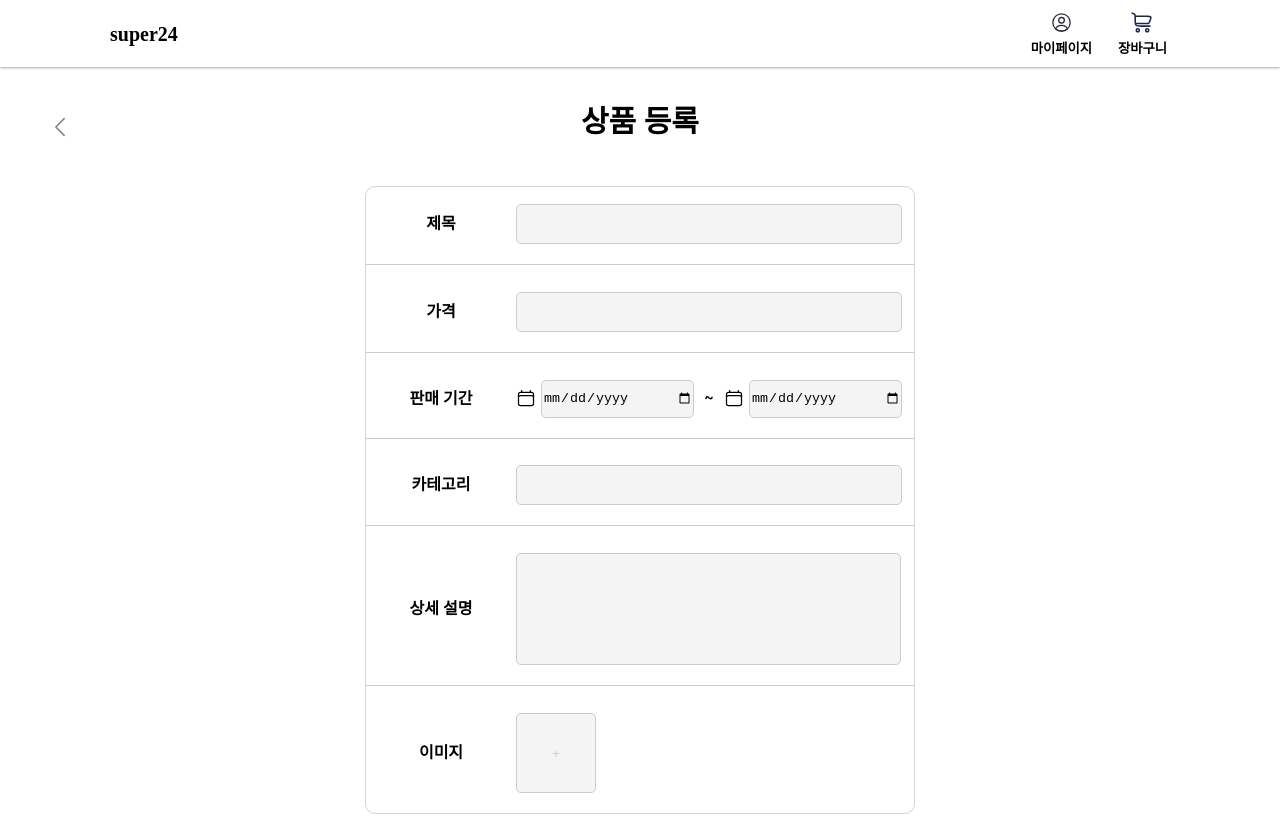
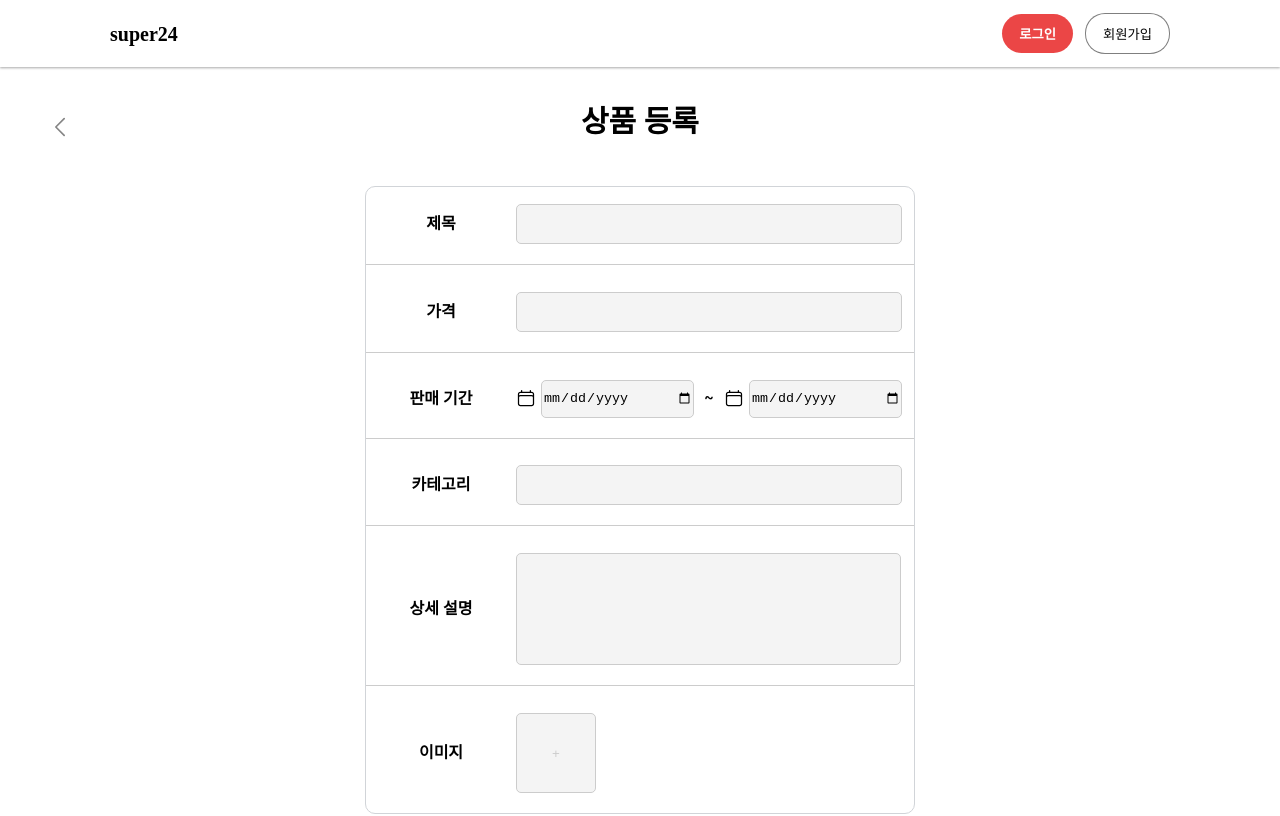
Before and after one commit to ujeans/shoppingmall_frontend, a React (Create React App) app in the folder shoppingmall/: page /PR in a window 1280 px wide. Shown: the top 816 px of the page. Built offline with nearby package versions, Linux system fonts and the light colour scheme.

Commit message:
feature : 각 파트 navigate 연결
nav바, 로그인창, 회원가입창 navigate 연결

```diff
--- a/shoppingmall/src/components/nav/Nav.js
+++ b/shoppingmall/src/components/nav/Nav.js
@@ -1,34 +1,53 @@
 import React, { useState } from "react";
 import styled from "styled-components";
 import { theme } from "../../style/theme";
+import { useNavigate } from "react-router-dom";
 
 //svg
 import mypage from "../../assets/mypage.svg";
 import cart from "../../assets/cart.svg";
 
 const Nav = () => {
+  // eslint-disable-next-line
   const [isLoggedIn, setLoggedIn] = useState(false);
+
+  const navigate = useNavigate();
+  const moveToHome = () => {
+    navigate("/");
+  };
+  const moveToLogin = () => {
+    navigate("/login");
+  };
+  const moveToSignup = () => {
+    navigate("/signup");
+  };
+  const moveToMypage = () => {
+    navigate("/mypage");
+  };
+  const moveToCart = () => {
+    navigate("/cart");
+  };
 
   return (
     <Container>
       <Wrapper>
-        <Title>super24</Title>
+        <Title onClick={moveToHome}>super24</Title>
         <ButtonWrapper>
           {isLoggedIn ? (
             <>
-              <LoginButton>로그인</LoginButton>
-              <SignupButton>회원가입</SignupButton>
+              <MyPageButton onClick={moveToMypage}>
+                <Icon src={mypage} />
+                <ButtonText>마이페이지</ButtonText>
+              </MyPageButton>
+              <CartButton onClick={moveToCart}>
+                <Icon src={cart} />
+                <ButtonText>장바구니</ButtonText>
+              </CartButton>
             </>
           ) : (
             <>
-              <MyPageButton>
-                <Icon src={mypage} />
-                <ButtonText>마이페이지</ButtonText>
-              </MyPageButton>
-              <CartButton>
-                <Icon src={cart} />
-                <ButtonText>장바구니</ButtonText>
-              </CartButton>
+              <LoginButton onClick={moveToLogin}>로그인</LoginButton>
+              <SignupButton onClick={moveToSignup}>회원가입</SignupButton>
             </>
           )}
         </ButtonWrapper>
@@ -58,6 +77,7 @@ const Title = styled.h2`
   font-weight: bold;
   font-size: 20px;
   margin-left: 20px;
+  cursor: pointer;
 `;
 
 const ButtonWrapper = styled.div``;
--- a/shoppingmall/src/components/userAccount/Login.js
+++ b/shoppingmall/src/components/userAccount/Login.js
@@ -1,8 +1,14 @@
 import React from "react";
 import styled from "styled-components";
 import { theme } from "../../style/theme";
+import { useNavigate } from "react-router-dom";
 
 const Login = () => {
+  const navigate = useNavigate();
+  const moveToSignup = () => {
+    navigate("/signup");
+  };
+
   return (
     <>
       <Wrapper>
@@ -14,7 +20,7 @@ const Login = () => {
           <Input placeholder="비밀번호" type="password" required />
           <SubmitButton>로그인</SubmitButton>
         </InputWrapper>
-        <SignupButton>회원가입</SignupButton>
+        <SignupButton onClick={moveToSignup}>회원가입</SignupButton>
       </Wrapper>
     </>
   );
--- a/shoppingmall/src/components/userAccount/Signup.js
+++ b/shoppingmall/src/components/userAccount/Signup.js
@@ -1,13 +1,12 @@
 import React, { useState } from "react";
 import styled from "styled-components";
 import { theme } from "../../style/theme";
-
+import { useNavigate } from "react-router-dom";
 //svg
 import email from "../../assets/email.svg";
 import password from "../../assets/password.svg";
 import people from "../../assets/people.svg";
 import phone from "../../assets/phone.svg";
-import { useNavigate } from "react-router-dom";
 
 const Signup = () => {
   //유저 정보
```
